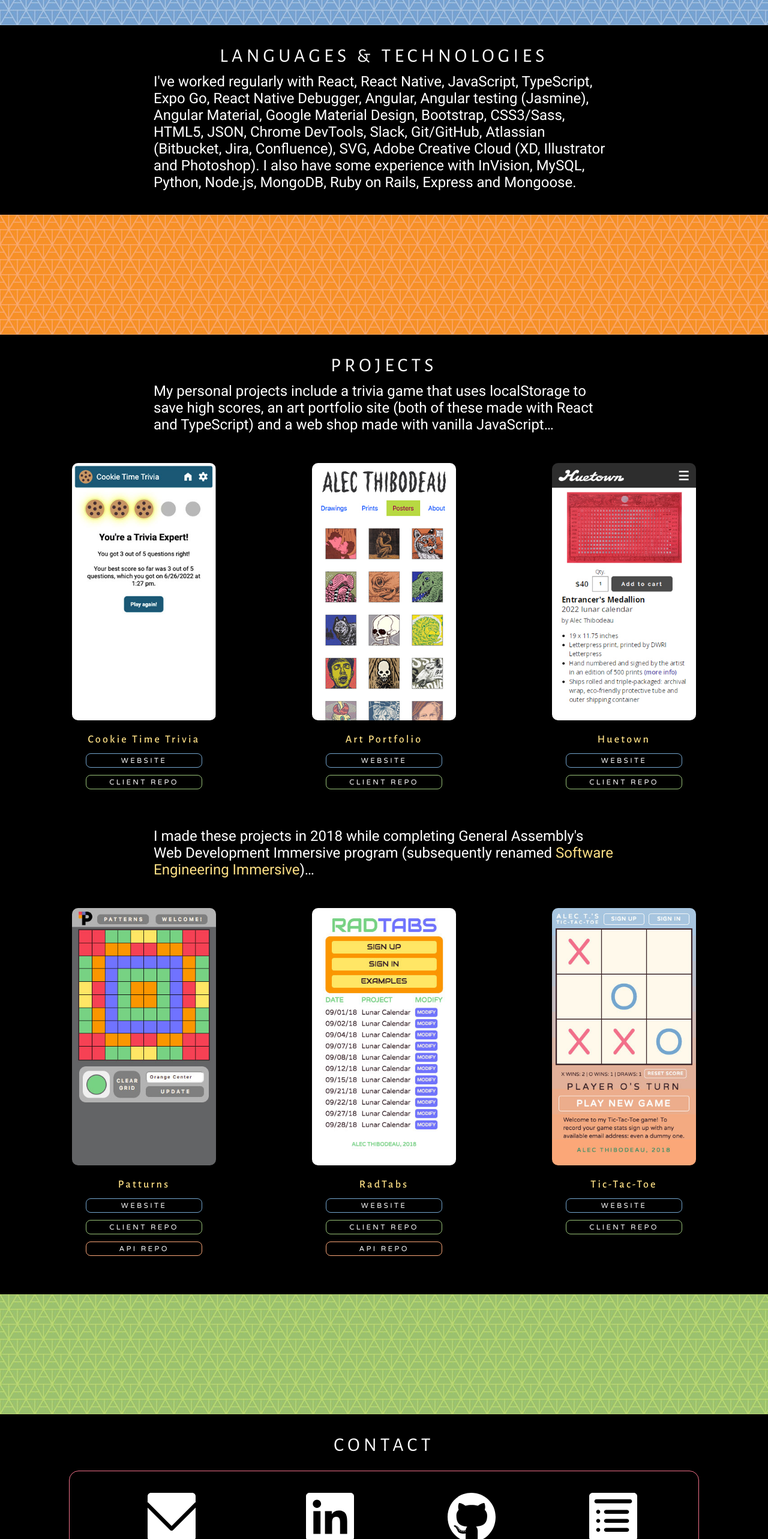
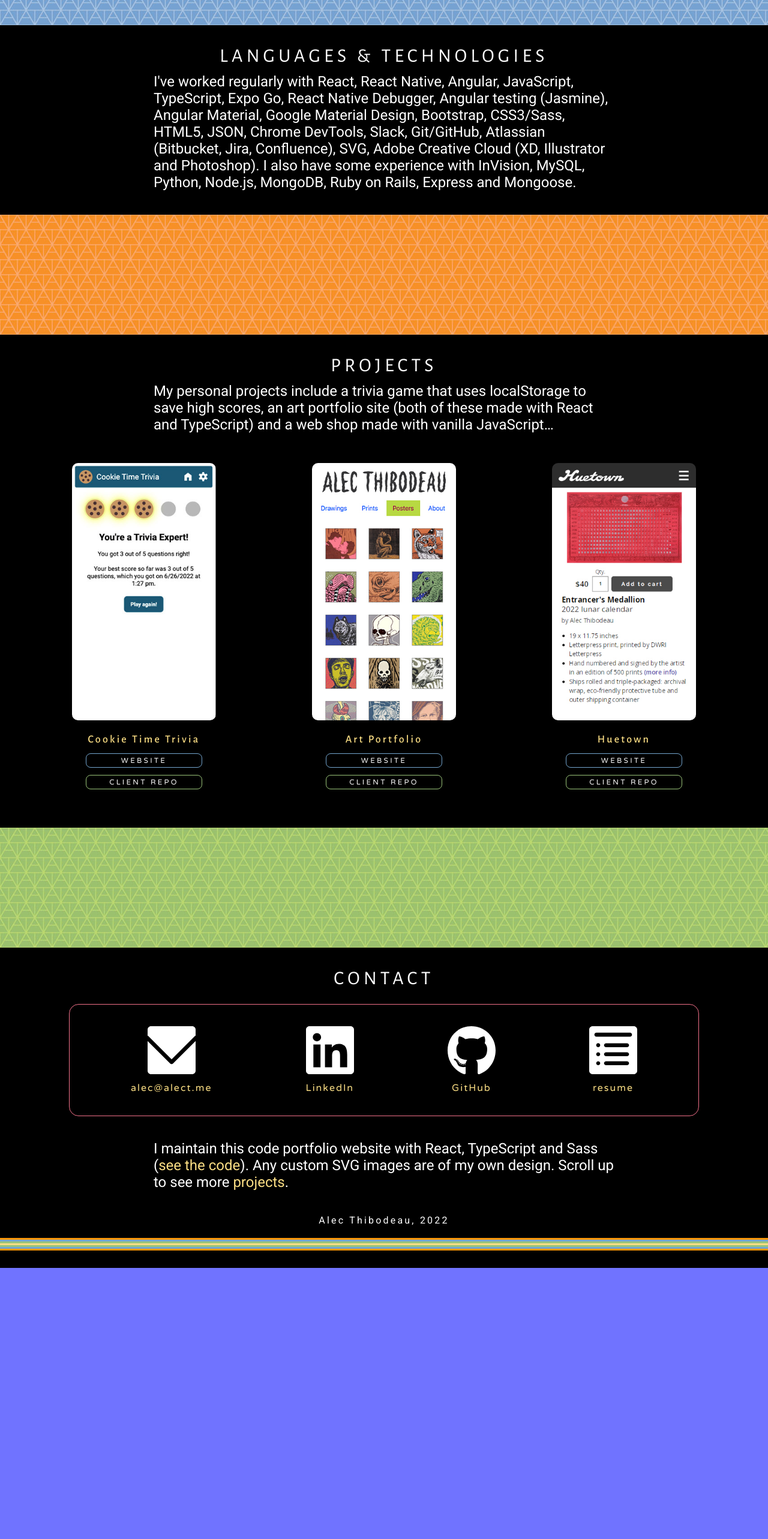
Before and after one commit to alecthibodeau/alecthibodeau.github.io, a React (Create React App) app: page / in a window 1280 px wide. Shown: the part 900-3466 px from the top of the page at 60% size. After the commit the page ends 3014 px from the top, so only its background shows below. Built offline with nearby package versions, Linux system fonts and the light colour scheme.

Commit message:
Update content in Footer

```diff
--- a/src/components/Footer.tsx
+++ b/src/components/Footer.tsx
@@ -38,7 +38,7 @@ function Footer() {
         </div>
         <div>
           <p>
-            I built this code portfolio website with React, TypeScript and Sass (<a className="text-link" href="https://github.com/alecthibodeau/alecthibodeau.github.io">see the code</a>). I also designed the UI/UX for it, which included using Adobe Illustrator to make custom SVG images. Scroll up to see more <a className="text-link" href="#projects">projects</a>.
+            I maintain this code portfolio website with React, TypeScript and Sass (<a className="text-link" href="https://github.com/alecthibodeau/alecthibodeau.github.io">see the code</a>). Any custom SVG images are of my own design. Scroll up to see more <a className="text-link" href="#projects">projects</a>.
           </p>
           <div className="credit">{`Alec Thibodeau, ${new Date().getFullYear()}`}</div>
         </div>
--- a/src/components/Main.tsx
+++ b/src/components/Main.tsx
@@ -67,7 +67,7 @@ function Main() {
       <section>
         <div className="paragraph-title">languages &&nbsp;technologies</div>
         <p>
-          I've worked regularly with React, React Native, JavaScript, TypeScript, Expo Go, React Native Debugger, Angular, Angular testing (Jasmine), Angular Material,
+          I've worked regularly with React, React Native, Angular, JavaScript, TypeScript, Expo Go, React Native Debugger, Angular testing (Jasmine), Angular Material,
           Google Material Design, Bootstrap, CSS3/Sass, HTML5, JSON, Chrome DevTools, Slack, Git/GitHub, Atlassian (Bitbucket,
           Jira, Confluence), SVG, Adobe Creative Cloud (XD, Illustrator and Photoshop). I also have some experience with InVision, MySQL, Python,
           Node.js, MongoDB, Ruby on Rails, Express and Mongoose.
@@ -82,12 +82,6 @@ function Main() {
         <div className="projects">
           {constants.projectItems.slice(0, 3).map(renderProjectItem)}
         </div>
-        <p>
-          I made these projects in 2018 while completing General Assembly's Web Development Immersive program (subsequently renamed <a className="text-link" href="https://generalassemb.ly/education/software-engineering-immersive">Software Engineering Immersive</a>)&hellip;
-        </p>
-        <div className="projects">
-          {constants.projectItems.slice(3).map(renderProjectItem)}
-        </div>
       </section>
     </main>
   );
```
